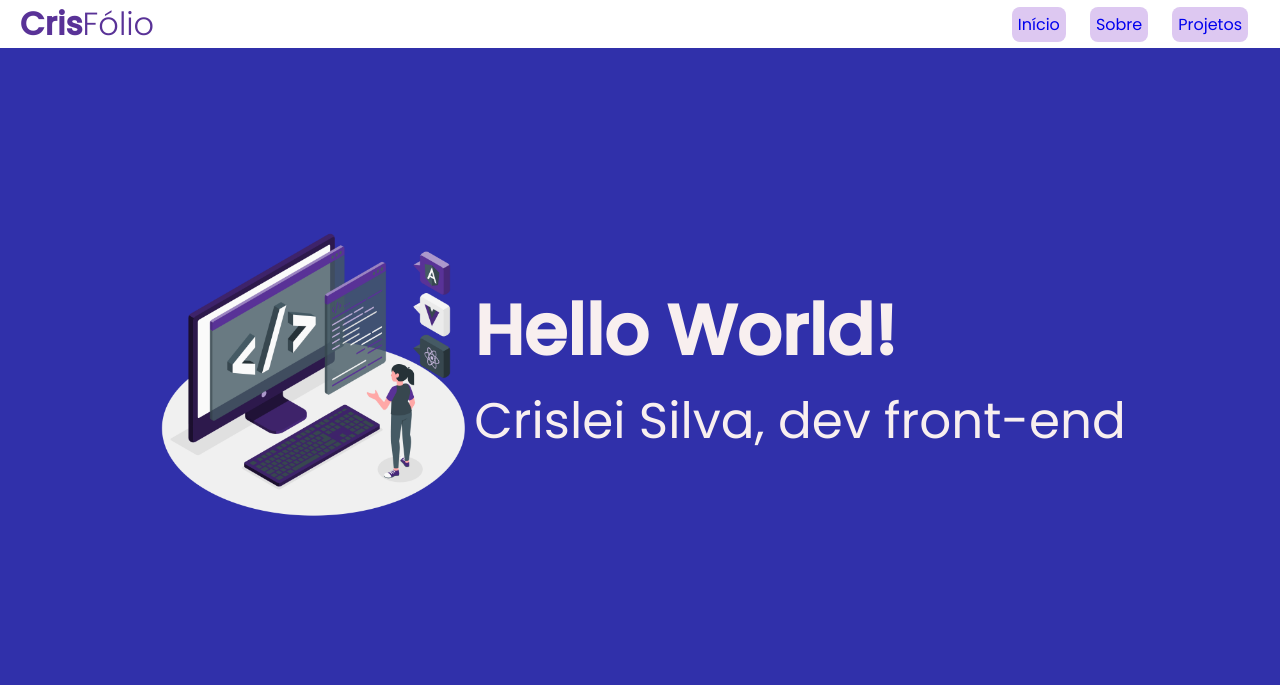
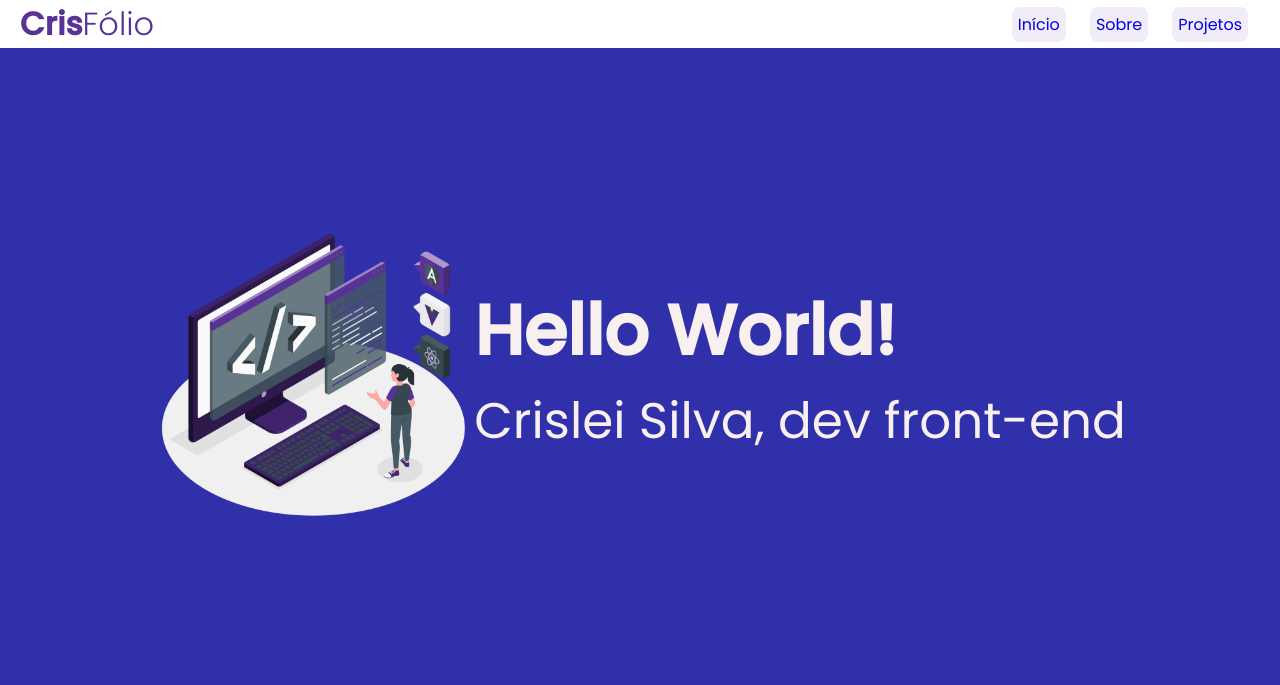
Before and after one commit to crisleiasilva/crisfolio, a plain HTML site: page index.html in a window 1280 px wide. Shown: the top 685 px of the page. Drawn offline with Linux system fonts and the light colour scheme.

Commit message:
atualizacoes

```diff
--- a/estilos.css
+++ b/estilos.css
@@ -33,7 +33,7 @@ body {
 
 .cabecalho__lista-item a {
   text-decoration: none;
-  background-color: rgb(221, 200, 241);
+  background-color: rgb(241, 236, 245);
   padding: 6px;
   border-radius: 8px;
 }
```
